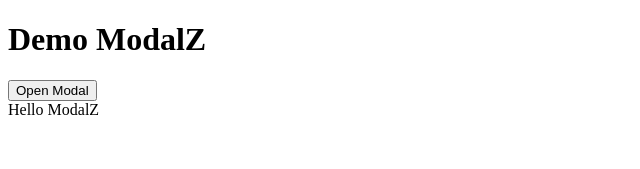
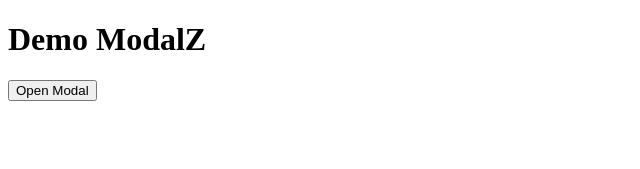
Before and after one commit to Arman625101/react-modals, a React app: page / in a window 1280 px wide. Shown: the top 169 px of the page, without its empty margins (0-640 px from the left). Built offline with nearby package versions, Linux system fonts and the light colour scheme.

Commit message:
fixing architecture

```diff
--- a/package.json
+++ b/package.json
@@ -12,12 +12,14 @@
   },
   "dependencies": {
     "dotenv": "^6.0.0",
+    "emotion": "^9.2.3",
     "react": "^16.4.0",
     "react-dom": "^16.4.0",
     "react-hot-loader": "^4.3.0"
   },
   "devDependencies": {
     "autoprefixer": "^8.6.2",
+    "babel-plugin-emotion": "^9.2.0",
     "babel": "^6.23.0",
     "babel-cli": "^6.26.0",
     "babel-core": "^6.26.3",
--- /dev/null
+++ b/src/assets/index.scss
@@ -0,0 +1,2 @@
+body {
+}
--- a/src/components/Demo.jsx
+++ b/src/components/Demo.jsx
@@ -1,12 +1,27 @@
-import React from 'react';
-import ModalZ from './ModalZ';
+import React, { Component } from 'react';
+import ModalZ from '../libs/ModalZ';
 
-const Demo = () => (
-  <div>
-    <h1>Demo ModalZ</h1>
-    <button>Open Modal</button>
-    <ModalZ>Hello ModalZ</ModalZ>
-  </div>
-);
+class Demo extends Component {
+  constructor() {
+    super();
+    this.state = {
+      isOpen: false,
+    };
+
+    this.handleClick = this.handleClick.bind(this);
+  }
+  handleClick() {
+    this.setState({ isOpen: true });
+  }
+  render() {
+    return (
+      <div>
+        <h1>Demo ModalZ</h1>
+        <button onClick={this.handleClick}>Open Modal</button>
+        {this.state.isOpen && <ModalZ>Hello ModalZ</ModalZ>}
+      </div>
+    );
+  }
+}
 
 export default Demo;
--- a/src/components/ModalZ.jsx
+++ /dev/null
@@ -1,11 +0,0 @@
-import React, { Component } from 'react';
-
-export default class ModalZ extends Component {
-  constructor(props) {
-    super(props);
-    this.state = {};
-  }
-  render() {
-    return <div>{this.props.children}</div>;
-  }
-}
--- /dev/null
+++ b/src/libs/ModalZ.jsx
@@ -0,0 +1,11 @@
+import React, { Component } from 'react';
+import { css } from 'emotion';
+import '../assets/index.scss';
+
+const className = css`
+  position: fixed;
+`;
+
+const ModalZ = ({ text, children }) => <div className={className}>{children || text}</div>;
+
+export default ModalZ;
```
Also changed, not shown: .babelrc, 5 other files (tests, documents, lock files or other folders).
